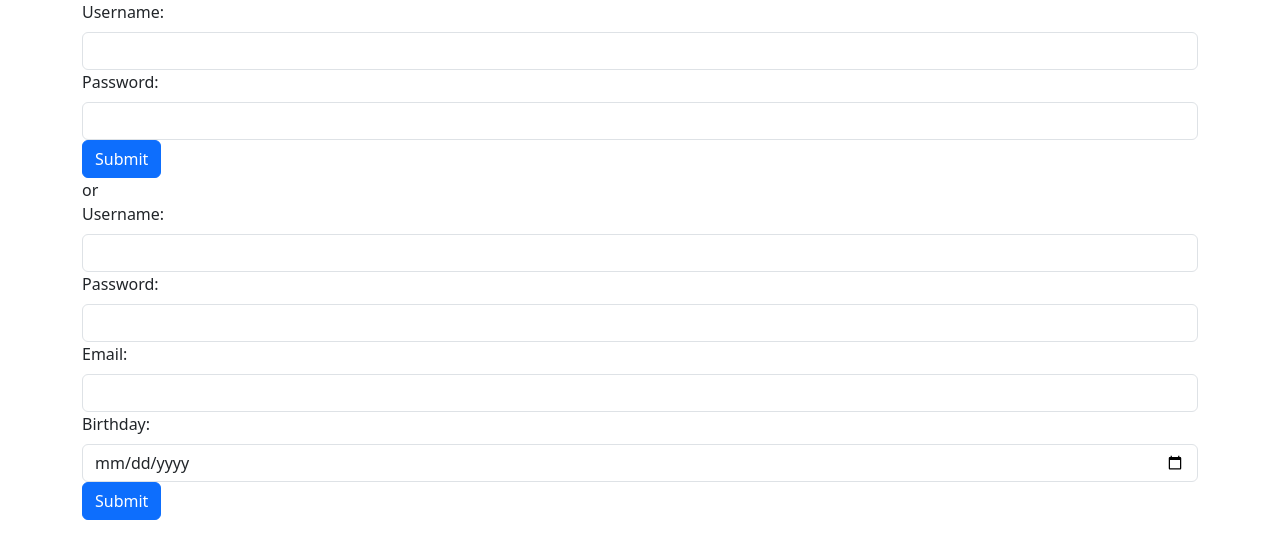
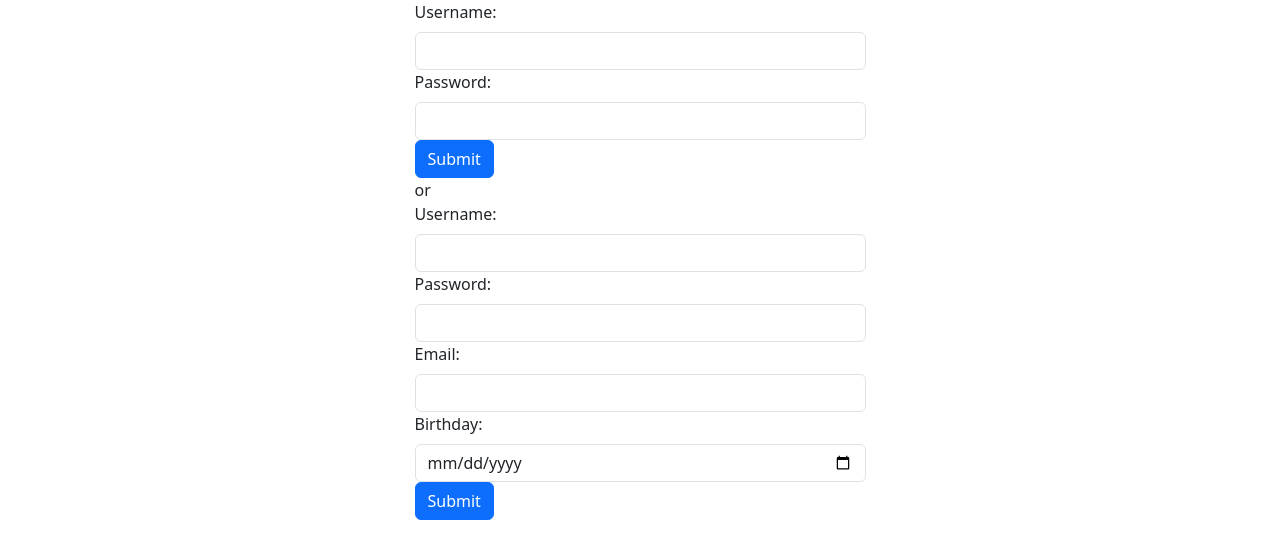
Before and after one commit to marksav85/myFlix-client, a React (Vite) app: page / in a window 1280 px wide. Shown: the top 558 px of the page. Built offline with nearby package versions, Linux system fonts and the light colour scheme.

Commit message:
add bootstrap classes to mainview

```diff
--- a/src/components/main-view/main-view.jsx
+++ b/src/components/main-view/main-view.jsx
@@ -3,12 +3,14 @@ import { MovieCard } from "../movie-card/movie-card";
 import { MovieView } from "../movie-view/movie-view";
 import { LoginView } from "../login-view/login-view";
 import { SignupView } from "../signup-view/signup-view";
+import { Row } from "react-bootstrap";
+import { Col } from "react-bootstrap";
 
 export const MainView = () => {
   const storedUser = JSON.parse(localStorage.getItem("user"));
   const storedToken = localStorage.getItem("token");
-  const [user, setUser] = useState(storedUser? storedUser: null);
-  const [token, setToken] = useState(storedToken? storedToken: null);
+  const [user, setUser] = useState(storedUser ? storedUser : null);
+  const [token, setToken] = useState(storedToken ? storedToken : null);
   const [movies, setMovies] = useState([]);
   const [selectedMovie, setSelectedMovie] = useState(null);
 
@@ -16,12 +18,11 @@ export const MainView = () => {
     if (!token) return;
 
     fetch("https://my-flix-films-d4434240379d.herokuapp.com/movies", {
-      headers: { Authorization: `Bearer ${token}` }
+      headers: { Authorization: `Bearer ${token}` },
     })
       .then((response) => response.json())
       .then((data) => {
         console.log(data);
-
 
         const moviesFromApi = data.map((movie) => {
           return {
@@ -29,61 +30,52 @@ export const MainView = () => {
             title: movie.Title,
             description: movie.Description,
             genre: movie.Genre.Name,
-            director: movie.Director.Name
+            director: movie.Director.Name,
+            image: movie.ImagePath,
           };
         });
         setMovies(moviesFromApi);
       });
   }, [token]);
 
-  if (!user) {
   return (
-      <>
-        <LoginView onLoggedIn={(user, token) => {
+    <Row className="justify-content-md-center">
+      {!user ? (
+        <Col md={5}>
+          <LoginView
+            onLoggedIn={(user, token) => {
               setUser(user);
               setToken(token);
-        }} />
+            }}
+          />
           or
           <SignupView />
-      </>
-    );
-  }
-
-  if (selectedMovie) {
-    return (
+        </Col>
+      ) : selectedMovie ? (
+        <Col md={8}>
           <MovieView
             movies={selectedMovie}
             onBackClick={() => setSelectedMovie(null)}
           />
-    );
-  }
-  if (movies.length === 0) {
-    return <div>The list is empty!</div>;
-  }
-
-  return (
-    <div>
+        </Col>
+      ) : movies.length === 0 ? (
+        <div>The list is empty!</div>
+      ) : (
+        <>
           {movies.map((movie) => (
+            <Col className="mb-5" key={movie.id} md={3}>
               <MovieCard
-          key={movie.id}
                 movies={movie}
                 onMovieClick={(newSelectedMovie) => {
                   setSelectedMovie(movie);
                 }}
               />
+            </Col>
           ))}
-      <button
-        onClick={() => {
-          setUser(null);
-          setToken(null);
-          localStorage.clear();
-        }}
-      >
-        Logout
-      </button>
-    </div>
+        </>
+      )}
+    </Row>
   );
 };
 
-
 export default MainView;
```
Lines whose indentation alone changed are shown as unchanged.
